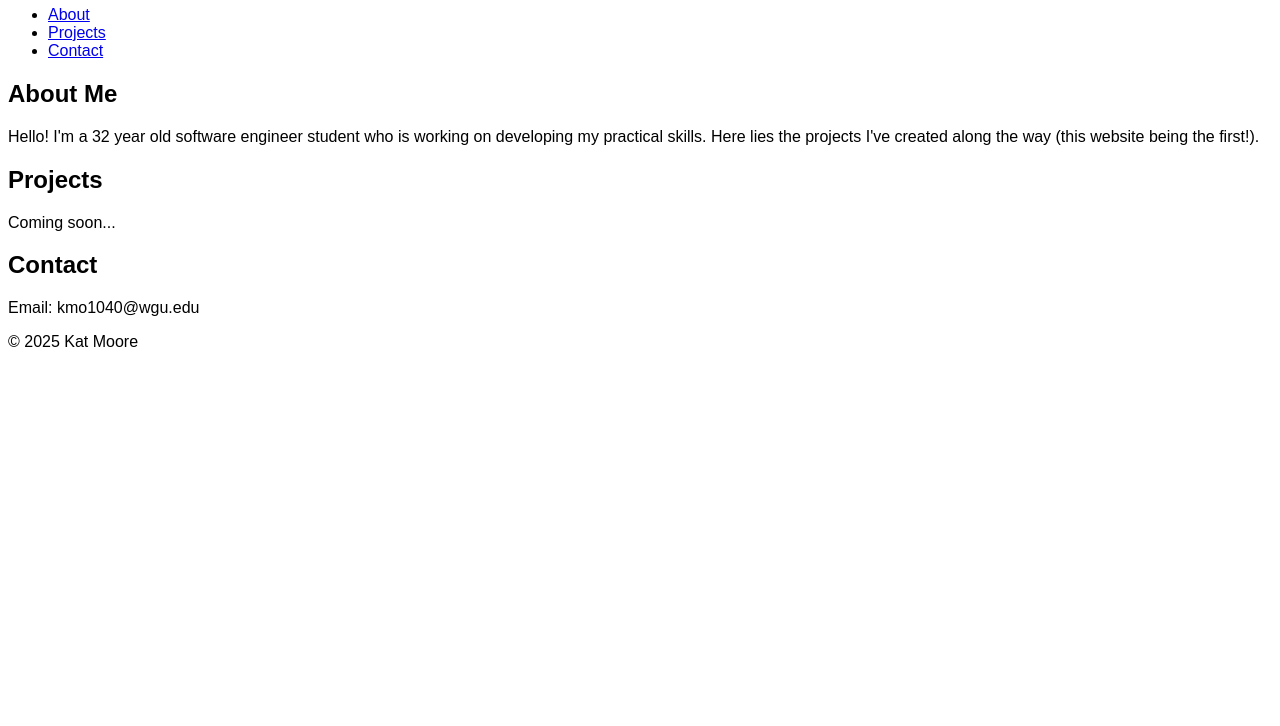
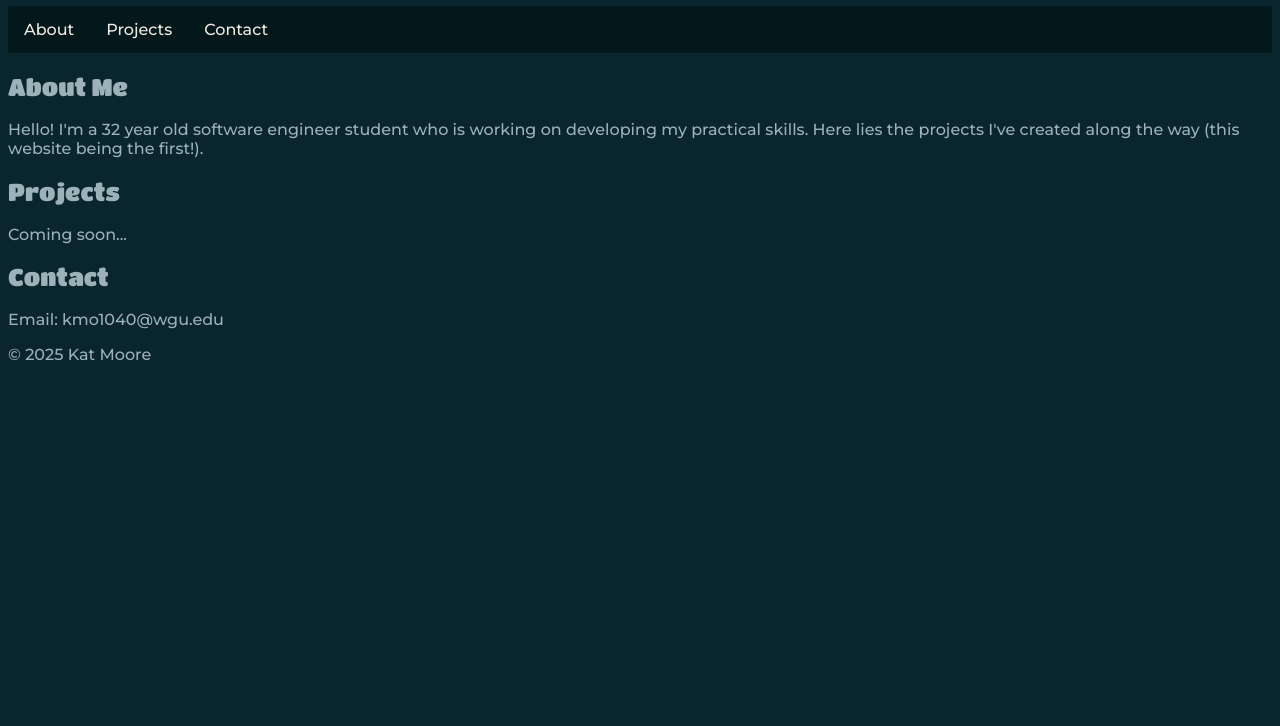
Before and after one commit to Kmo1040/portfolio-site, a plain HTML site: page index.html in a window 1280 px wide. Shown: the part 74-800 px from the top of the page. Drawn offline with Linux system fonts and the light colour scheme.

Commit message:
adding initial color and style

```diff
--- a/index.html
+++ b/index.html
@@ -7,7 +7,9 @@
     <title>Kat's Portfolio</title>
 
     <link rel="stylesheet" href="style.css" />
-</head>
+    <link rel="preconnect" href="https://fonts.googleapis.com">
+    <link rel="preconnect" href="https://fonts.gstatic.com" crossorigin>
+    <link href="https://fonts.googleapis.com/css2?family=Montserrat:ital,wght@0,100..900;1,100..900&family=Titan+One&display=swap" rel="stylesheet">
 
 <body>
     <header>
--- a/style.css
+++ b/style.css
@@ -1,13 +1,45 @@
 body {
-    font-family: 'Urbanist', sans-serif;
+    background-color: #09262e;
+
+    color: #9db1b8;
+    font-family: "Montserrat", sans-serif;
     font-optical-sizing: auto;
-    font-weight: 100;
+    font-weight: 500;
     font-style: normal;
 }
 
-h1 {
-    font-family: 'Texturina', serif;
+h1, h2 {
+    font-family: "Titan One", sans-serif;
     font-optical-sizing: auto;
-    font-weight: 100;
+    font-weight: 400;
     font-style: normal;
 }
+
+a {
+    color: #f1eae2;
+}
+
+li {
+    float: left;
+}
+
+li a {
+    color: #f1eae2;
+    display: block;
+    padding: 10px;
+    text-align: center;
+    padding: 14px 16px;
+    text-decoration: none;
+}
+
+li a:hover {
+    background-color: #9db1b8;
+}
+
+ul {
+    list-style-type: none;
+    margin: 0;
+    padding: 0;
+    overflow: hidden;
+    background-color: #03181b;
+}
```
